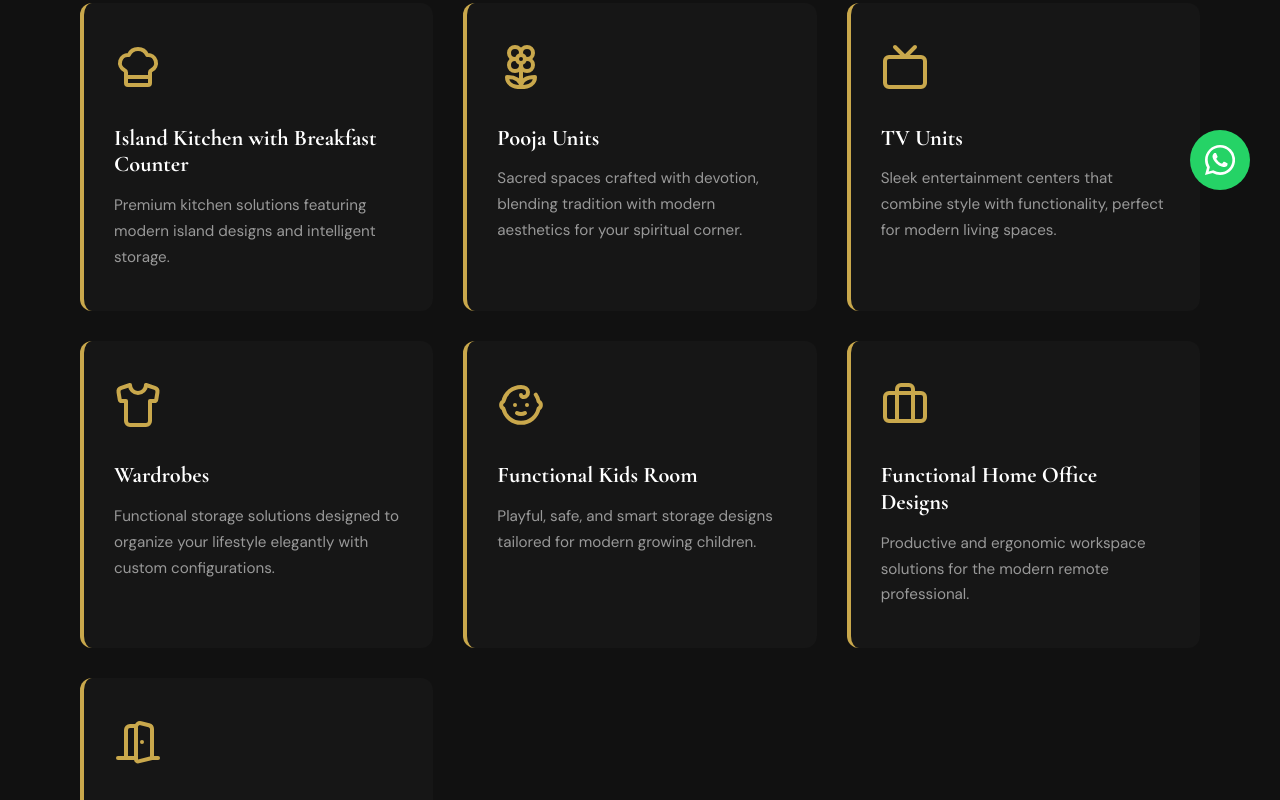
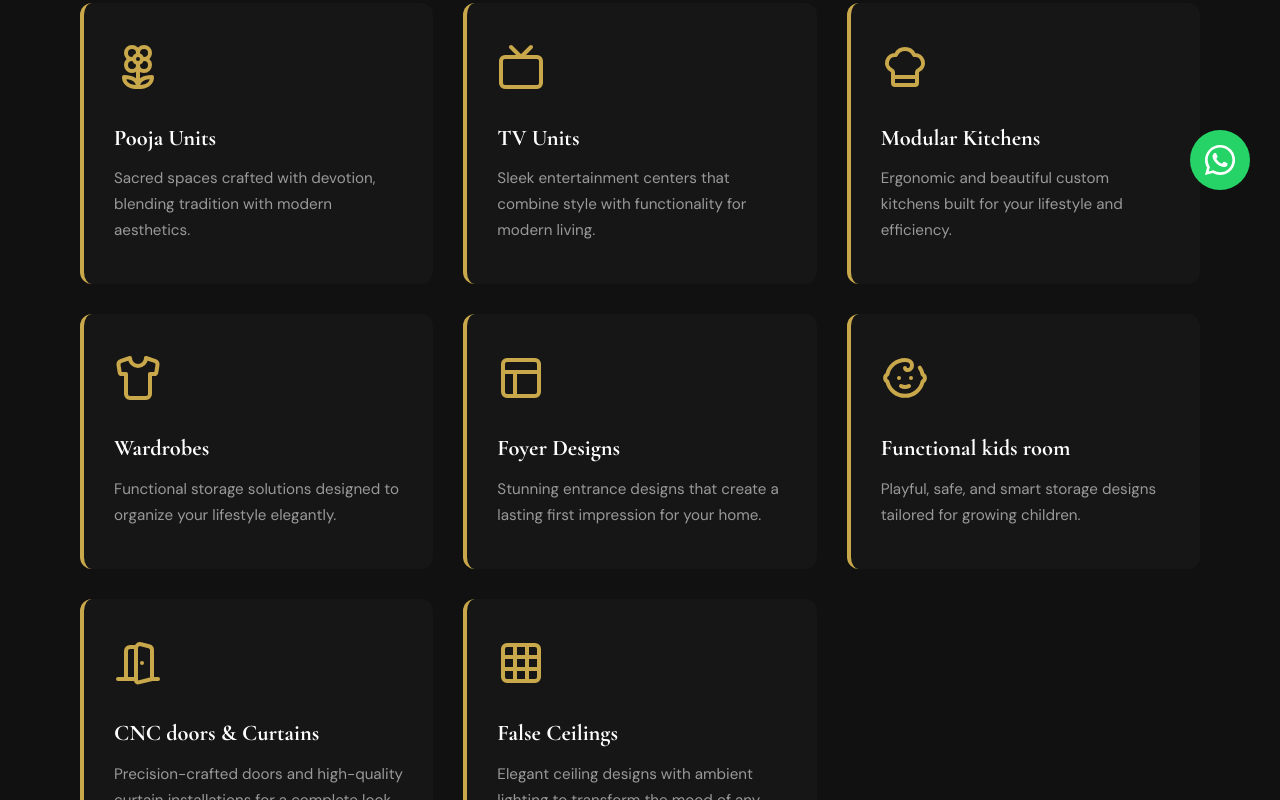
Before and after one commit to varuntejreddy03/sathyainteriors, a React (Vite) app: page /services in a window 1280 px wide. Shown: the part 580-1380 px from the top of the page. Built offline with nearby package versions, Linux system fonts and the light colour scheme.

Commit message:
Update About Us page content

```diff
--- a/src/components/Footer.jsx
+++ b/src/components/Footer.jsx
@@ -41,10 +41,12 @@ const Footer = () => {
             <h3 className="footer-heading">Services</h3>
             <ul className="footer-links">
               <li><Link to="/services">Modular Kitchens</Link></li>
-              <li><Link to="/services">Pooja Units</Link></li>
+              <li><Link value="Pooja Units" to="/services">Pooja Units</Link></li>
               <li><Link to="/services">TV Units</Link></li>
               <li><Link to="/services">Wardrobes</Link></li>
-              <li><Link to="/services">CNC Doors & Curtains</Link></li>
+              <li><Link to="/services">Functional kids room</Link></li>
+              <li><Link to="/services">CNC doors & Curtains</Link></li>
+              <li><Link to="/services">False Ceilings</Link></li>
             </ul>
           </div>
 
--- a/src/pages/About.jsx
+++ b/src/pages/About.jsx
@@ -28,13 +28,16 @@ function About() {
           </div>
           <div>
             <span className="label-caps">OUR STORY</span>
-            <h2 className="section-heading" style={{ fontSize: '2.5rem', marginBottom: '20px' }}>We Don't Just Design — We Create Homes That Feel Like You</h2>
+            <h2 className="section-heading" style={{ fontSize: '2.5rem', marginBottom: '20px' }}>Precision-Crafted Interiors for Modern Living</h2>
             <div style={{ width: '40px', height: '2px', background: 'var(--gold)', margin: '25px 0' }}></div>
             <p style={{ fontSize: '1.1rem', lineHeight: '1.8', color: 'var(--gray)', fontFamily: 'var(--font-body)', marginBottom: '20px' }}>
-              At Sathya Interiors, we believe every space tells a story. We specialize in interiors that reflect personality, purpose, and timeless design. From concept to completion, every detail is thoughtfully crafted to enhance your lifestyle.
+              Sathya Interiors is driven by a passion for design and a commitment to quality. We specialize in residential interiors including 2BHK, 3BHK, 4BHK apartments and luxury villas, delivering elegant and functional living spaces.
+            </p>
+            <p style={{ fontSize: '1.1rem', lineHeight: '1.8', color: 'var(--gray)', fontFamily: 'var(--font-body)', marginBottom: '20px' }}>
+              With advanced modular manufacturing facility, we design and produce precision-crafted interiors using factory-made modular components, high-quality boards, CNC cutting technology, edge banding, and professional finishing systems. This ensures accurate measurements, superior durability, and flawless installation.
             </p>
             <p style={{ fontSize: '1.1rem', lineHeight: '1.8', color: 'var(--gray)', fontFamily: 'var(--font-body)' }}>
-              With over 250 completed projects and 10+ years of expertise, we've mastered the art of blending functionality with aesthetics. Our team of skilled designers and craftsmen work tirelessly to bring your vision to life.
+              From modular kitchens and wardrobes to false ceilings, TV units, pooja units, storage solutions, and complete home interiors, our expert team manages every stage — design, factory production, and on-site installation — with precision and care.
             </p>
           </div>
         </div>
--- a/src/pages/Contact.jsx
+++ b/src/pages/Contact.jsx
@@ -97,8 +97,10 @@ function Contact() {
                   <option value="Pooja Units">Pooja Units</option>
                   <option value="TV Units">TV Units</option>
                   <option value="Wardrobes">Wardrobes</option>
-                  <option value="CNC Doors & Curtains">CNC Doors & Curtains</option>
-                  <option value="False Ceiling & Wallpapers">False Ceiling & Wallpapers</option>
+                  <option value="Foyer Designs">Foyer Designs</option>
+                  <option value="Functional kids room">Functional kids room</option>
+                  <option value="CNC doors & Curtains">CNC doors & Curtains</option>
+                  <option value="False Ceilings">False Ceilings</option>
                 </select>
               </div>
               <div style={{ marginBottom: '25px' }}>
--- a/src/pages/Services.jsx
+++ b/src/pages/Services.jsx
@@ -1,16 +1,17 @@
 import React from 'react'
-import { ChefHat, Flower2, Tv, Shirt, DoorOpen, ArrowLeft, Baby, Briefcase } from 'lucide-react'
+import { Flower2, Tv, ChefHat, Shirt, Baby, DoorOpen, Layout, Grid, ArrowLeft } from 'lucide-react'
 import { Link } from 'react-router-dom'
 
 function Services() {
   const services = [
-    { icon: <ChefHat size={48} />, title: 'Island Kitchen with Breakfast Counter', desc: 'Premium kitchen solutions featuring modern island designs and intelligent storage.' },
-    { icon: <Flower2 size={48} />, title: 'Pooja Units', desc: 'Sacred spaces crafted with devotion, blending tradition with modern aesthetics for your spiritual corner.' },
-    { icon: <Tv size={48} />, title: 'TV Units', desc: 'Sleek entertainment centers that combine style with functionality, perfect for modern living spaces.' },
-    { icon: <Shirt size={48} />, title: 'Wardrobes', desc: 'Functional storage solutions designed to organize your lifestyle elegantly with custom configurations.' },
-    { icon: <Baby size={48} />, title: 'Functional Kids Room', desc: 'Playful, safe, and smart storage designs tailored for modern growing children.' },
-    { icon: <Briefcase size={48} />, title: 'Functional Home Office Designs', desc: 'Productive and ergonomic workspace solutions for the modern remote professional.' },
-    { icon: <DoorOpen size={48} />, title: 'CNC Doors & Curtains', desc: 'Precision-crafted doors and high-quality curtain installations that add character to your interiors.' },
+    { icon: <Flower2 size={48} />, title: 'Pooja Units', desc: 'Sacred spaces crafted with devotion, blending tradition with modern aesthetics.' },
+    { icon: <Tv size={48} />, title: 'TV Units', desc: 'Sleek entertainment centers that combine style with functionality for modern living.' },
+    { icon: <ChefHat size={48} />, title: 'Modular Kitchens', desc: 'Ergonomic and beautiful custom kitchens built for your lifestyle and efficiency.' },
+    { icon: <Shirt size={48} />, title: 'Wardrobes', desc: 'Functional storage solutions designed to organize your lifestyle elegantly.' },
+    { icon: <Layout size={48} />, title: 'Foyer Designs', desc: 'Stunning entrance designs that create a lasting first impression for your home.' },
+    { icon: <Baby size={48} />, title: 'Functional kids room', desc: 'Playful, safe, and smart storage designs tailored for growing children.' },
+    { icon: <DoorOpen size={48} />, title: 'CNC doors & Curtains', desc: 'Precision-crafted doors and high-quality curtain installations for a complete look.' },
+    { icon: <Grid size={48} />, title: 'False Ceilings', desc: 'Elegant ceiling designs with ambient lighting to transform the mood of any room.' },
   ]
 
   return (
--- a/src/sections/ServicesSection.jsx
+++ b/src/sections/ServicesSection.jsx
@@ -1,15 +1,14 @@
 import React, { useState } from 'react'
 
 const allServices = [
-  { id: 1, title: 'Island Kitchen with Breakfast Counter', category: 'Functional Areas', featured: true, image: '/island-kitchen.png', features: ['Modern', 'Storage Solutions', 'Custom Design'] },
-  { id: 2, title: 'Personalized Bedrooms', category: 'Private Spaces', featured: true, image: '/Bedroom_-_Main_tstccu.jpg.jpeg', features: ['Luxury', 'Comfort', 'Lighting'] },
-  { id: 3, title: 'Functional Wardrobes', category: 'Private Spaces', featured: false, image: '/optimized-images/portfolio/Tanu Interior Designs_page-0058.webp', features: ['Organization', 'Walk-in Closets', 'Glass Designs'] },
-  { id: 4, title: 'Functional Kids Room', category: 'Premium Designs', featured: false, image: '/optimized-images/transforming/3D Docket_page-0024.webp', features: ['Playful', 'Safe Design', 'Smart Storage'] },
-  { id: 5, title: 'Living Room Interiors', category: 'Living Spaces', featured: true, image: '/portfolio-new/Living Area View.jpg', features: ['Warmth', 'Statement Walls', 'Custom Furniture'] },
-  { id: 6, title: 'Elegant Entertainment Units', category: 'Living Spaces', featured: false, image: '/Home_Theatre_y91b4f.jpg.jpeg', features: ['Entertainment', 'Display', 'Modern'] },
-  { id: 7, title: 'Divine Pooja Rooms', category: 'Premium Designs', featured: false, image: '/poojacard.jpg', features: ['Sacred', 'Traditional', 'Minimalist'] },
-  { id: 8, title: 'Functional Home Office Designs', category: 'Functional Areas', featured: false, image: '/optimized-images/transforming/4cd0606eab783091f27ecf06032002af.webp', features: ['Ergonomic', 'Productivity', 'Organization'] },
-  { id: 9, title: 'End-to-End Home Interiors', category: 'Premium Designs', featured: true, image: '/Living_Room_Main_dius4h.jpg.jpeg', features: ['Complete Solutions', 'Cohesive Design', 'Full Service'] },
+  { id: 1, title: 'Modular Kitchens', category: 'Functional Areas', featured: true, image: '/island-kitchen.png', features: ['Modern', 'Storage Solutions', 'Custom Design'] },
+  { id: 2, title: 'Pooja Units', category: 'Premium Designs', featured: true, image: '/poojacard.jpg', features: ['Sacred', 'Traditional', 'Modern'] },
+  { id: 3, title: 'TV Units', category: 'Living Spaces', featured: true, image: '/portfolio-new/TV Unit..jpg', features: ['Entertainment', 'Sleek', 'Lighting'] },
+  { id: 4, title: 'Wardrobes', category: 'Private Spaces', featured: false, image: '/portfolio-new/MBR Wardrobe.jpg', features: ['Organization', 'Elegance', 'Custom'] },
+  { id: 5, title: 'Foyer Designs', category: 'Living Spaces', featured: false, image: '/portfolio-new/Entrance View.jpg', features: ['Grand Entry', 'Statement', 'Invite'] },
+  { id: 6, title: 'Functional kids room', category: 'Premium Designs', featured: false, image: '/optimized-images/transforming/3D Docket_page-0024.webp', features: ['Playful', 'Safe', 'Smart Storage'] },
+  { id: 7, title: 'CNC doors & Curtains', category: 'Premium Designs', featured: false, image: '/portfolio-new/CNC Door Design.jpg', features: ['Artistic', 'Intricate', 'Complete'] },
+  { id: 8, title: 'False Ceilings', category: 'Functional Areas', featured: false, image: '/portfolio-new/False Ceiling View...jpg', features: ['Ambient', 'Modern', 'Style'] },
 ]
 
 const categories = ['All', 'Living Spaces', 'Private Spaces', 'Functional Areas', 'Premium Designs']
```
Also changed, not shown: src/sections/Contact.jsx (+7 -8 lines), src/sections/Services.jsx (+8 -8 lines).
